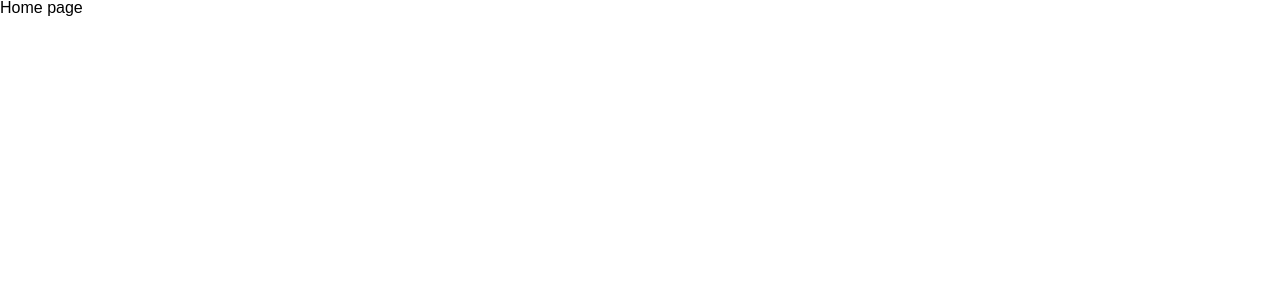
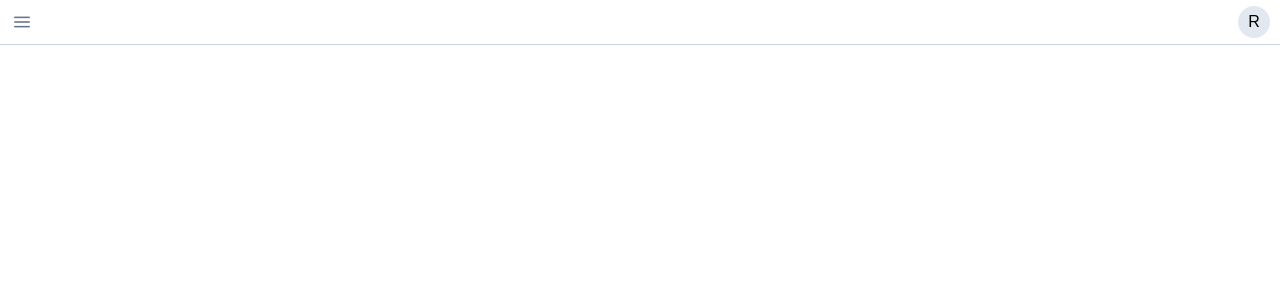
Before and after one commit to RuslSatt/taski, a Vue app: page / in a window 1280 px wide. Shown: the top 300 px of the page. Built offline with nearby package versions, Linux system fonts and the light colour scheme; sample sign-in values are in the browser's storage; a web font is replaced by a local one.

Commit message:
feat: Добавлен виджет навигационной панели

```diff
--- a/src/pages/home/ui/HomePage.vue
+++ b/src/pages/home/ui/HomePage.vue
@@ -1,6 +1,6 @@
 <template>
 	<div class="home">
-		<p>Home page</p>
+		<NavBar />
 	</div>
 </template>
 
@@ -8,6 +8,7 @@
 import { onMounted } from 'vue';
 import { useUserStore } from '@/entities/user';
 import { useRouter } from 'vue-router';
+import { NavBar } from '@/widgets/navbar';
 
 const userStore = useUserStore();
 
--- a/src/shared/ui/prime.ts
+++ b/src/shared/ui/prime.ts
@@ -4,6 +4,7 @@ import Password from 'primevue/password';
 import Button from 'primevue/button';
 import Card from 'primevue/card';
 import ProgressSpinner from 'primevue/progressspinner';
+import Avatar from 'primevue/avatar';
 
 
 export function initPrimeComponents() {
@@ -12,4 +13,5 @@ export function initPrimeComponents() {
 	app.component('Button', Button);
 	app.component('Card', Card);
 	app.component('ProgressSpinner', ProgressSpinner);
+	app.component('Avatar', Avatar);
 }
--- /dev/null
+++ b/src/widgets/navbar/index.ts
@@ -0,0 +1,3 @@
+import NavBar from '@/widgets/navbar/ui/NavBar.vue';
+
+export { NavBar };
--- /dev/null
+++ b/src/widgets/navbar/ui/NavBar.vue
@@ -0,0 +1,20 @@
+<template>
+	<header class="navbar">
+		<Button icon="pi pi-bars" severity="secondary" text rounded aria-label="Bookmark" />
+		<Avatar label="R" class="avatar" shape="circle" />
+	</header>
+</template>
+
+<script setup lang="ts">
+
+</script>
+
+<style scoped>
+.navbar {
+	display: flex;
+	align-items: center;
+	justify-content: space-between;
+	padding: 2px 10px 2px 2px;
+	border-bottom: 1px solid var(--surface-300);
+}
+</style>
```
